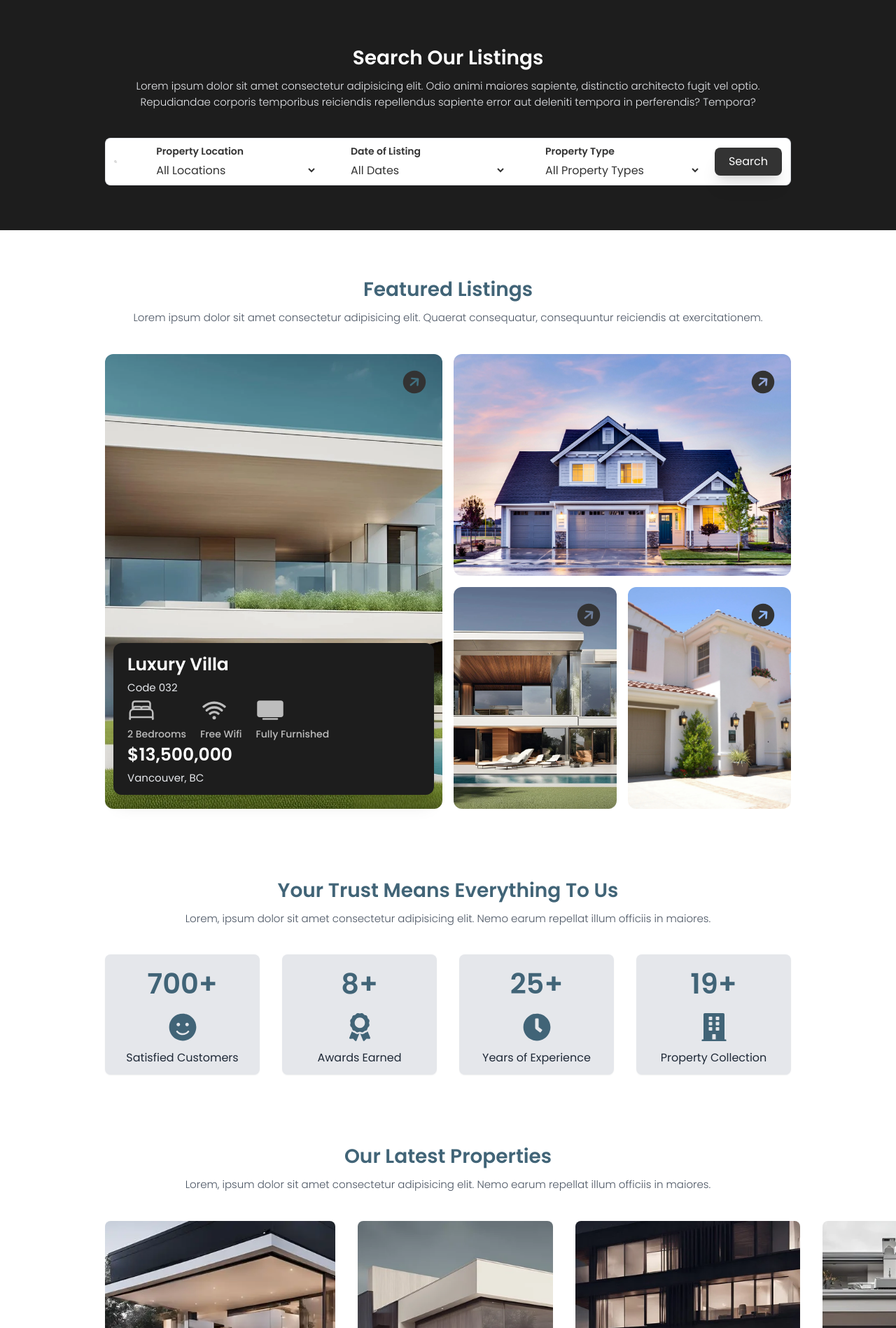
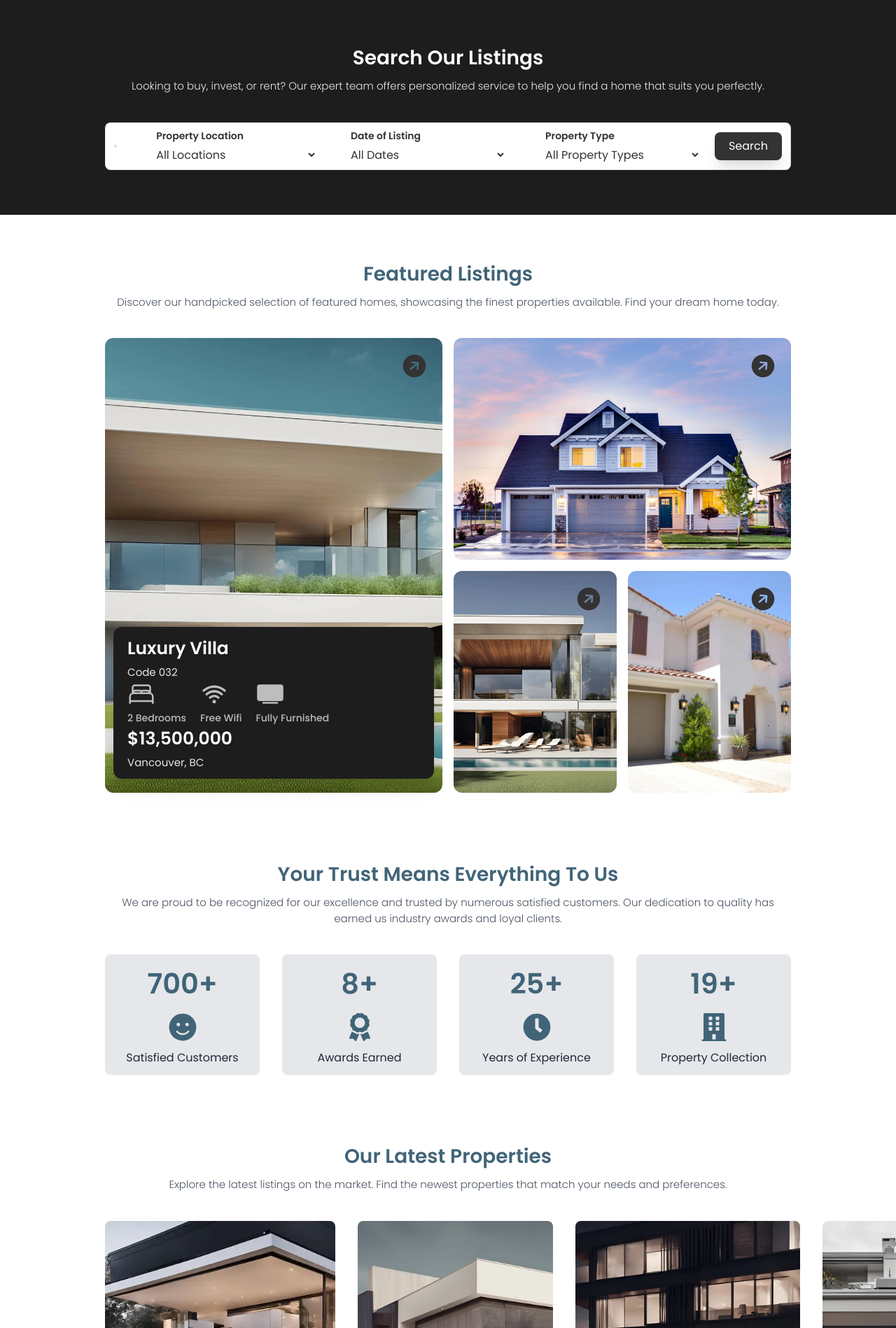
Before and after one commit to abolfazlchaman/dreamhomes, a Next.js app: page / in a window 1280 px wide. Shown: the part 802-2700 px from the top of the page at 70% size. Built offline with nearby package versions, Linux system fonts and the light colour scheme.

Commit message:
initial pre-alpha release

```diff
--- a/src/app/Components/Banner/Banner.tsx
+++ b/src/app/Components/Banner/Banner.tsx
@@ -5,20 +5,20 @@ const Banner = () => {
     <div className="w-full md:px-[150px] px-5 md:py-16 py-8 h-[600px]">
       <div
         className="w-full h-full bg-center bg-cover flex items-center rounded-xl"
-				style={{ backgroundImage: `url(${banner})` }}
-			>
+        style={{ backgroundImage: `url(${banner})` }}>
         <div className="bg-[#000000a1] w-full lg:px-16 px-10 h-fit py-4 flex items-center justify-center rounded-xl ">
           <div className="flex flex-col items-start w-full">
             <span className="text-[15px] text-white lg:w-fit lg:text-left w-full text-center">
               Our Mission
             </span>
             <span className="font-semibold text-[50px] text-center text-white">
-							We Find The Perfect Places For You
+              We Will Find The Perfect Places For You!
             </span>
-						<p className="mt-3 text-gray-200 max-w-[500px] lg:text-left text-center">
-							Lorem ipsum dolor sit amet consectetur adipisicing elit. Amin commodi veniam
-							minima exercitationem harum dignissimos itaque, eum asperiores nemo distinctio
-							autem qui officiis id amet error ipsum blanditiis molestiae. Delectus?
+            <p className="mt-3 text-gray-200 max-w-[500px] lg:text-left text-justify">
+              Whether you're looking to buy your first home, invest in a property, or find the
+              perfect rental, our team is here to guide you every step of the way. With extensive
+              knowledge of the real estate market, we provide personalized service to help you find
+              a place that truly feels like home.
             </p>
             <button className="text-[#333] lg:mx-0 mx-auto rounded-full shadow-lg bg-white font-medium outline-none border-0 px-5 py-3 w-fit mt-5 z-50">
               Search our Properties
--- a/src/app/Components/Featured/Featured.jsx
+++ b/src/app/Components/Featured/Featured.tsx
@@ -13,8 +13,8 @@ export default function Featured() {
       <div className="flex flex-col items-center gap-2">
         <div className="font-semibold text-[28px] text-[#416477]">Featured Listings</div>
         <p className="font-light text-[15px] text-gray-600 text-center">
-          Lorem ipsum dolor sit amet consectetur adipisicing elit. Quaerat consequatur, consequuntur
-          reiciendis at exercitationem.
+          Discover our handpicked selection of featured homes, showcasing the finest properties
+          available. Find your dream home today.
         </p>
       </div>
       <div className="w-full flex md:flex-row flex-col items-start gap-4 md:h-[650px] h-[900px]">
--- a/src/app/Components/Footer/Footer.tsx
+++ b/src/app/Components/Footer/Footer.tsx
@@ -5,28 +5,28 @@ const Footer = () => {
         <div className="flex flex-col gap-7">
           <span className="text-[#333] font-bold text-[28px]">Dream Homes</span>
           <p className="text-[#333] font-medium text-[15px] max-w-[300px] leading-7">
-						Lorem ipsum dolor sit amet consectetur adipisicing elit. Quidem voluptatibus earum
-						labore perspiciatis, a alias inventore.
+            At Dream Homes, we believe in transforming your visions of the perfect home into
+            reality. With a dedication to excellence and a commitment to customer satisfaction, we
+            offer unparalleled real estate services to help you find your ideal living space. Our
+            team of experts works tirelessly to ensure a seamless and enjoyable experience, whether
+            you are buying, selling, or renting a property.
           </p>
         </div>
         <div className="flex flex-col md:mb-0 mb-5">
           <span className="text-[#425e85] font-medium text-[17px] mb-5">Services</span>
           <a
             href="#"
-						className="text-[#333] font-medium text-[15px] mb-4"
-					>
+            className="text-[#333] font-medium text-[15px] mb-4">
             Real Estate Agencies
           </a>
           <a
             href="#"
-						className="text-[#333] font-medium text-[15px] mb-4"
-					>
+            className="text-[#333] font-medium text-[15px] mb-4">
             Rental Houses
           </a>
           <a
             href="#"
-						className="text-[#333] font-medium text-[15px]"
-					>
+            className="text-[#333] font-medium text-[15px]">
             Real Estate Advisory
           </a>
         </div>
@@ -34,20 +34,17 @@ const Footer = () => {
           <span className="text-[#425e85] font-medium text-[17px] mb-5">Collections</span>
           <a
             href="#"
-						className="text-[#333] font-medium text-[15px] mb-4"
-					>
+            className="text-[#333] font-medium text-[15px] mb-4">
             Classic
           </a>
           <a
             href="#"
-						className="text-[#333] font-medium text-[15px] mb-4"
-					>
+            className="text-[#333] font-medium text-[15px] mb-4">
             Luxury
           </a>
           <a
             href="#"
-						className="text-[#333] font-medium text-[15px]"
-					>
+            className="text-[#333] font-medium text-[15px]">
             Modern
           </a>
         </div>
@@ -55,20 +52,17 @@ const Footer = () => {
           <span className="text-[#425e85] font-medium text-[17px] mb-5">Follow Us</span>
           <a
             href="#"
-						className="text-[#333] font-medium text-[15px] mb-4"
-					>
+            className="text-[#333] font-medium text-[15px] mb-4">
             Facebook
           </a>
           <a
             href="#"
-						className="text-[#333] font-medium text-[15px] mb-4"
-					>
+            className="text-[#333] font-medium text-[15px] mb-4">
             Twitter
           </a>
           <a
             href="#"
-						className="text-[#333] font-medium text-[15px]"
-					>
+            className="text-[#333] font-medium text-[15px]">
             Instagram
           </a>
         </div>
--- a/src/app/Components/Header/Header.tsx
+++ b/src/app/Components/Header/Header.tsx
@@ -41,7 +41,7 @@ export default function Header() {
         </div>
       </div>
       <div className="flex flex-col gap-2 items-start">
-        <span className="font-normal text-[#fff7ee] mt-[18vh] lg:text-[64px] md:text-[36px] text-[30px] md:max-w-full md:leading-[70px] text-center drop-shadow-2xl bg-black bg-opacity-15 w-full">
+        <span className="font-normal text-[#fff7ee] mt-[40vh] lg:mt-[18vh] lg:text-[64px] md:text-[36px] text-[30px] md:max-w-full md:leading-[70px] text-center drop-shadow-2xl bg-black bg-opacity-45 py-8 w-full">
           Your Most Trusted Real Agency Group!
         </span>
       </div>
--- a/src/app/Components/Latest/Latest.tsx
+++ b/src/app/Components/Latest/Latest.tsx
@@ -42,8 +42,8 @@ const Latest = () => {
           Our Latest Properties
         </span>
         <p className="font-light text-[15px] text-gray-600 text-center">
-					Lorem, ipsum dolor sit amet consectetur adipisicing elit. Nemo earum repellat illum
-					officiis in maiores.
+          Explore the latest listings on the market. Find the newest properties that match your
+          needs and preferences.
         </p>
       </div>
       <div className="w-full flex xl:flex-row flex-col items-center justify-between gap-8">
@@ -51,8 +51,7 @@ const Latest = () => {
           <div
             key={item.title}
             className="w-full h-[420px] rounded-lg bg-cover bg-center flex flex-col justify-end items-center py-3"
-						style={{ backgroundImage: `url(${item.image})` }}
-					>
+            style={{ backgroundImage: `url(${item.image})` }}>
             <div className="w-[95%] bg-[#f3e9def6] rounded-xl flex items-center justify-between px-5 py-3 shadow-lg">
               <div className="flex flex-col gap-1 justify-center">
                 <span className="text-[#333] font-semibold text-[25px]">{item.title}</span>
--- a/src/app/Components/Searchbar/Searchbar.tsx
+++ b/src/app/Components/Searchbar/Searchbar.tsx
@@ -7,9 +7,8 @@ export default function SearchBar() {
       <div className="flex flex-col items-center gap-2">
         <div className="font-semibold text-white text-[28px]">Search Our Listings</div>
         <p className="font-light text-[15px] text-gray-200 text-center">
-          Lorem ipsum dolor sit amet consectetur adipisicing elit. Odio animi maiores sapiente,
-          distinctio architecto fugit vel optio. Repudiandae corporis temporibus reiciendis
-          repellendus sapiente error aut deleniti tempora in perferendis? Tempora?
+          Looking to buy, invest, or rent? Our expert team offers personalized service to help you
+          find a home that suits you perfectly.
         </p>
       </div>
       <div className="flex items-center md:flex-row flex-col w-full px-3 py-2 border border-r-gray-300 rounded-lg bg-white">
--- a/src/app/Components/Trusted/Trusted.jsx
+++ /dev/null
@@ -1,38 +0,0 @@
-import React from 'react';
-import { FaSmile, FaAward, FaClock, FaBuilding } from 'react-icons/fa';
-
-const Trusted = () => {
-	const items = [
-		{ title: "Satisfied Customers", value: "700+", icon: <FaSmile /> },
-		{ title: "Awards Earned", value: "8+", icon: <FaAward /> },
-		{ title: "Years of Experience", value: "25+", icon: <FaClock /> },
-		{ title: "Property Collection", value: "19+", icon: <FaBuilding /> },
-	];
-	return (
-		<div className="w-full lg:px-[150px] px-5 flex flex-col items-center justify-center pt-8 pb-16 gap-10">
-			<div className="flex flex-col items-center gap-2">
-				<span className="text-[28px] font-semibold text-[#416477] text-center">
-					Your Trust Means Everything To Us
-				</span>
-				<p className="font-light text-[15px] text-gray-600 text-center">
-					Lorem, ipsum dolor sit amet consectetur adipisicing elit. Nemo earum repellat illum
-					officiis in maiores.
-				</p>
-			</div>
-			<div className="flex w-full md:flex-row flex-col items-center justify-between gap-8">
-				{items.map((item) => (
-					<div
-						key={item.title}
-						className="flex flex-col gap-3 text-center w-full rounded-lg bg-gray-200 py-3 shadow-sm"
-					>
-						<span className="text-[#416477] text-[40px] font-semibold">{item.value}</span>
-						<span className="text-[#416477] flex justify-center text-[40px]">{item.icon}</span>
-						<span className="text-gray-800">{item.title}</span>
-					</div>
-				))}
-			</div>
-		</div>
-	);
-};
-
-export default Trusted;
--- /dev/null
+++ b/src/app/Components/Trusted/Trusted.tsx
@@ -0,0 +1,37 @@
+import React from "react";
+import { FaSmile, FaAward, FaClock, FaBuilding } from "react-icons/fa";
+
+const Trusted = () => {
+  const items = [
+    { title: "Satisfied Customers", value: "700+", icon: <FaSmile /> },
+    { title: "Awards Earned", value: "8+", icon: <FaAward /> },
+    { title: "Years of Experience", value: "25+", icon: <FaClock /> },
+    { title: "Property Collection", value: "19+", icon: <FaBuilding /> },
+  ];
+  return (
+    <div className="w-full lg:px-[150px] px-5 flex flex-col items-center justify-center pt-8 pb-16 gap-10">
+      <div className="flex flex-col items-center gap-2">
+        <span className="text-[28px] font-semibold text-[#416477] text-center">
+          Your Trust Means Everything To Us
+        </span>
+        <p className="font-light text-[15px] text-gray-600 text-center">
+          We are proud to be recognized for our excellence and trusted by numerous satisfied
+          customers. Our dedication to quality has earned us industry awards and loyal clients.
+        </p>
+      </div>
+      <div className="flex w-full md:flex-row flex-col items-center justify-between gap-8">
+        {items.map((item) => (
+          <div
+            key={item.title}
+            className="flex flex-col gap-3 text-center w-full rounded-lg bg-gray-200 py-3 shadow-sm">
+            <span className="text-[#416477] text-[40px] font-semibold">{item.value}</span>
+            <span className="text-[#416477] flex justify-center text-[40px]">{item.icon}</span>
+            <span className="text-gray-800">{item.title}</span>
+          </div>
+        ))}
+      </div>
+    </div>
+  );
+};
+
+export default Trusted;
```
Lines whose indentation alone changed are shown as unchanged.
